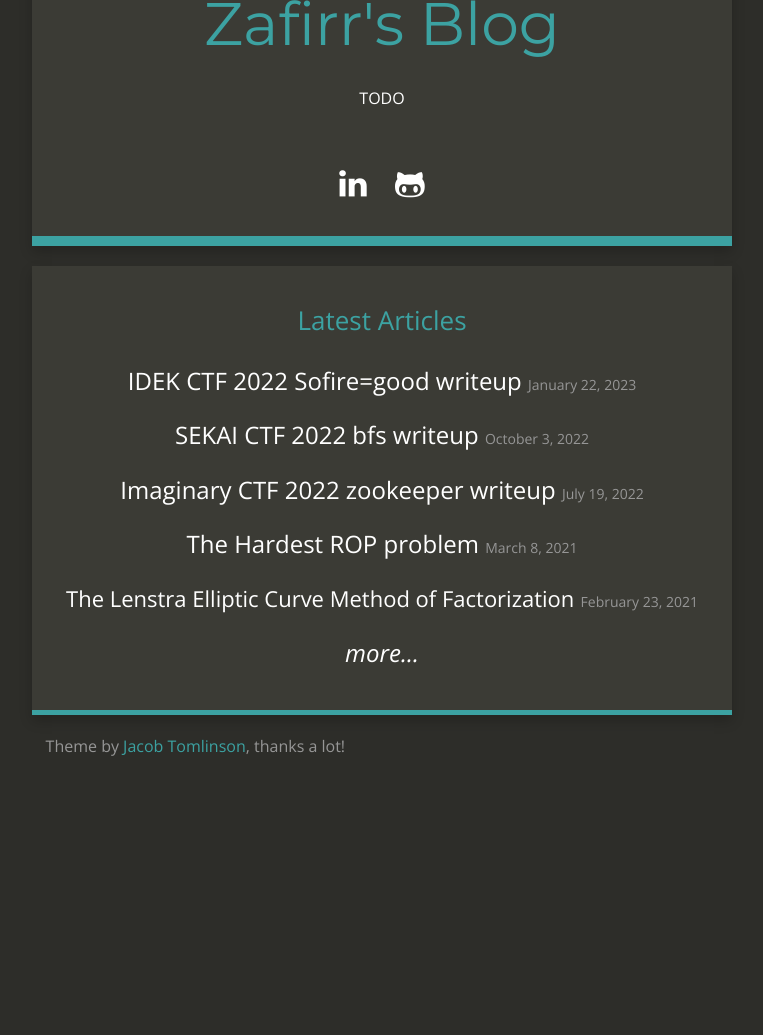
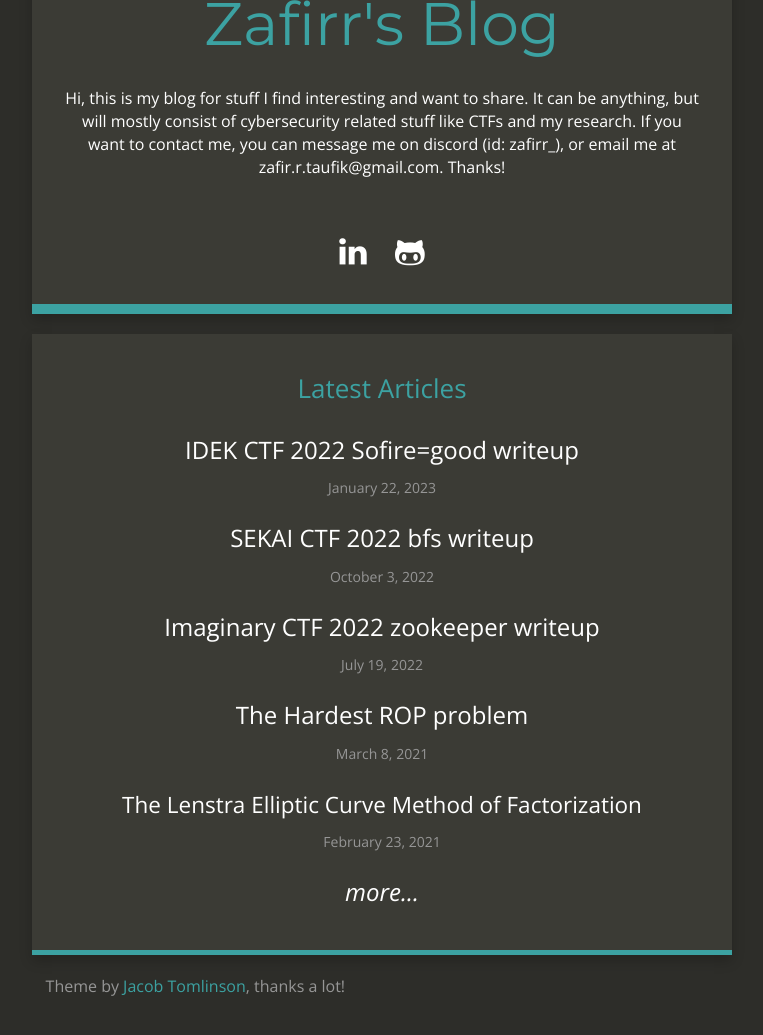
Before and after one commit to zafirr31/zafirr31.github.io, a Jekyll site: the page built from index.html, in a window 1280 px wide, cut to the strip 174-1233 px from the top of the page. Shown: the top 1035 px of the strip, without its empty margins (258-1021 px from the left). Built offline with Jekyll 4.4.1, drawn with Linux system fonts in a browser that asks for light colours; nearby versions of some CDN libraries; before the commit the page ends 993 px from its top, so only the background shows below that.

Commit message:
2023 update

```diff
--- a/_config.yml
+++ b/_config.yml
@@ -1,10 +1,10 @@
 # Site settings
 title: "Zafirr's Blog"
 email: zafir.r.taufik@gmail.com
-description: "TODO"
+description: "Zafirr's blog about cybersecurity and other stuff "
 baseurl: ""
 url: "https://zafirr.dev/"
-title_description: "TODO"
+title_description: "Hi, this is my blog for stuff I find interesting and want to share. It can be anything, but will mostly consist of cybersecurity related stuff like CTFs and my research. If you want to contact me, you can message me on discord (id: zafirr_), or email me at zafir.r.taufik@gmail.com. Thanks!"
 title_image: "https://www.gravatar.com/avatar/00000000000000000000000000000000?s=500&d=mm"
 github_repository:
 addthis_id:
--- a/_sass/jekyll-theme-midnight.scss
+++ /dev/null
@@ -1,310 +0,0 @@
-@import "normalize";
-@import "fonts";
-@import "rouge-base16-dark.scss";
-
-body {
-  padding:0px 0 20px 0px;
-  margin: 0px;
-  font:18px/1.5 "OpenSansRegular", "Helvetica Neue", Helvetica, Arial, sans-serif;
-  color:#f0e7d5;
-  font-weight: normal;
-  background: #252525;
-  background-attachment: fixed !important;
-  background: linear_gradient(#2a2a29, #1c1c1c);
-}
-
-h1, h2, h3, h4, h5, h6 {
-  color:#e8e8e8;
-  margin:0 0 10px;
-  font-family: 'OpenSansRegular', "Helvetica Neue", Helvetica, Arial, sans-serif;
-  font-weight: normal;
-}
-
-p, ul, ol, table, pre, dl {
-  margin:0 0 20px;
-}
-
-h1, h2, h3 {
-  line-height:1.1;
-
-}
-
-h1 {
-  font-size:32px;
-}
-
-h2 {
-  font-size: 28px;
-}
-
-h4, h5, h6 {
-  color:#e8e8e8;
-}
-
-h3 {
-  font-size: 24px;
-  line-height: 24px;
-  font-family: 'OpenSansRegular', "Helvetica Neue", Helvetica, Arial, sans-serif !important;
-  font-weight: normal;
-  color: #b6b6b6;
-}
-
-a {
-  color:#ffcc00;
-  font-weight:400;
-  text-decoration:none;
-
-  &:hover {
-    color: #ffeb9b;
-  }
-}
-
-a small {
-  font-size:11px;
-  color:#666;
-  margin-top:-0.6em;
-  display:block;
-}
-
-ul{
-  list-style-image:url('../images/bullet.png');
-}
-
-strong {
-  font-family: 'OpenSansBold', "Helvetica Neue", Helvetica, Arial, sans-serif !important;
-  font-weight: normal;
-}
-
-.wrapper {
-  max-width:960px;
-  margin:0 auto;
-  position:relative;
-  padding: 0 20px;
-}
-
-section img {
-  max-width: 100%;
-}
-
-blockquote {
-  border-left:3px solid #ffcc00;
-  margin:0;
-  padding:0 0 0 20px;
-  font-style:italic;
-}
-
-code {
-  font-family: Consolas,"Courier 10 Pitch",Courier,monospace;
-  color:#efefef;
-  font-size:18px;
-  margin: 0 4px;
-  padding: 4px 6px;
-  border-radius: 2px;
-}
-
-pre {
-  padding:8px 15px;
-  background: #191919;
-  border-radius: 2px;
-  border:1px solid #121212;
-  box-shadow: inset 0 1px 3px rgba(0,0,0,.3);
-  overflow: auto;
-  overflow-y: hidden;
-
-  code {
-    color: #efefef;
-    text-shadow: 0px 1px 0px #000;
-    margin: 0;
-    padding: 0;
-    font-family: Consolas,"Courier 10 Pitch",Courier,monospace;
-  }
-}
-
-table {
-  width:100%;
-  border-collapse:collapse;
-}
-
-th {
-  text-align:left;
-  padding:5px 10px;
-  border-bottom:1px solid #434343;
-  color: #b6b6b6;
-  font-family: 'OpenSansSemibold', "Helvetica Neue", Helvetica, Arial, sans-serif !important;
-  font-weight: normal;
-}
-
-td {
-  text-align:left;
-  padding:5px 10px;
-  border-bottom:1px solid #434343;
-}
-
-hr {
-  border: 0;
-  outline: none;
-  height: 3px;
-  background: transparent url('../images/hr.gif') center center repeat-x;
-  margin: 0 0 20px;
-}
-
-dt {
-  color:#F0E7D5;
-  font-family: 'OpenSansSemibold', "Helvetica Neue", Helvetica, Arial, sans-serif !important;
-  font-weight: normal;
-}
-
-
-#header {
-  z-index: 100;
-  left:0;
-  top: 0px;
-  height: 60px;
-  width: 100%;
-  position: fixed;
-  background: url(../images/nav-bg.gif) #353535;
-  border-bottom: 4px solid #434343;
-  box-shadow: 0px 1px 3px rgba(0,0,0,.25);
-
-  nav {
-    max-width: 960px;
-    margin: 0 auto;
-    padding: 0 10px;
-    background: blue;
-    margin: 6px auto;
-
-    li {
-      font-family: 'OpenSansLight', "Helvetica Neue", Helvetica, Arial, sans-serif;
-      font-weight: normal;
-      list-style: none;
-      display: inline;
-      color: white;
-      line-height: 50px;
-      text-shadow: 0px 1px 0px rgba(0,0,0,.2);
-      font-size: 14px;
-
-      a {
-        color: white;
-        border: 1px solid #5d910b;
-        background: linear_gradient(#93bd20, #659e10);
-        border-radius: 2px;
-        box-shadow: inset 0px 1px 0px rgba(255,255,255,.3), 0px 3px 7px rgba(0,0,0,.7);
-
-        background-color: #93bd20;
-        padding: 10px 12px;
-        margin-top: 6px;
-        line-height:14px;
-        font-size:14px;
-        display:inline-block;
-        text-align:center;
-
-        &:hover {
-          background: linear_gradient(#749619, #527f0e);
-          background-color: #659e10;
-          border: 1px solid #527f0e;
-          box-shadow: inset 0px 1px 1px rgba(0,0,0,.2), 0px 1px 0px rgba(0,0,0,.0);
-        }
-      }
-
-      &.fork {
-        float: left;
-        margin-left: 0px;
-        margin-right: 10px;
-      }
-
-      &.downloads {
-        float: right;
-        margin-left: 6px;
-      }
-
-      &.title {
-        float: right;
-        margin-right: 10px;
-        font-size: 11px;
-      }
-    }
-  }
-}
-
-section {
-  max-width:960px;
-  padding: 30px 0px 50px 0px;
-  margin: 20px 0;
-  margin-top: 70px;
-
-  #title {
-    border: 0;
-    outline: none;
-    margin: 0 0 50px 0;
-    padding: 0 0 5px 0;
-
-    h1 {
-      font-family: 'OpenSansLight', "Helvetica Neue", Helvetica, Arial, sans-serif;
-      font-weight: normal;
-      font-size: 40px;
-      text-align: center;
-      line-height: 36px;
-    }
-
-    p {
-      color: #d7cfbe;
-      font-family: 'OpenSansLight', "Helvetica Neue", Helvetica, Arial, sans-serif;
-      font-weight: normal;
-      font-size: 18px;
-      text-align: center;
-    }
-
-    .credits {
-      font-size: 11px;
-      font-family: 'OpenSansRegular', "Helvetica Neue", Helvetica, Arial, sans-serif;
-      font-weight: normal;
-      color: #696969;
-      margin-top: -10px;
-
-      &.left {
-        float: left;
-      }
-
-      &.right {
-        float: right;
-      }
-    }
-
-  }
-}
-
-@media print, screen and (max-width: 720px) {
-
-  #title {
-    .credits {
-      display: block;
-      width: 100%;
-      line-height: 30px;
-      text-align: center;
-
-      .left {
-        float: none;
-        display: block;
-      }
-
-      .right {
-        float: none;
-        display: block;
-      }
-    }
-  }
-}
-
-@media print, screen and (max-width: 480px) {
-
-  #header {
-    margin-top: -20px;
-  }
-
-  section {
-    margin-top: 40px;
-  }
-  nav {
-    display: none;
-  }
-}
--- a/index.html
+++ b/index.html
@@ -32,6 +32,7 @@ make-smaller-titles: true
 
                       <li>
                           <a href="{{ post.url | prepend: site.baseurl }}">{{ post.title }}</a>
+                          <br/>
                           <small class="hidden-xs">{{ post.date | date: "%B %-d, %Y" }}</small>
                       </li>
 
--- a/posts-by-categories.html
+++ b/posts-by-categories.html
@@ -29,6 +29,7 @@ make-smaller-titles: true
             {% for post in posts %}
               <li>
                 <a href="{{ post.url | prepend: site.baseurl }}">{{ post.title }}</a>
+                <br/>
                 <small class="hidden-xs">{{ post.date | date: "%B %-d, %Y" }}</small>
               </li>
             {% endfor %}
```
